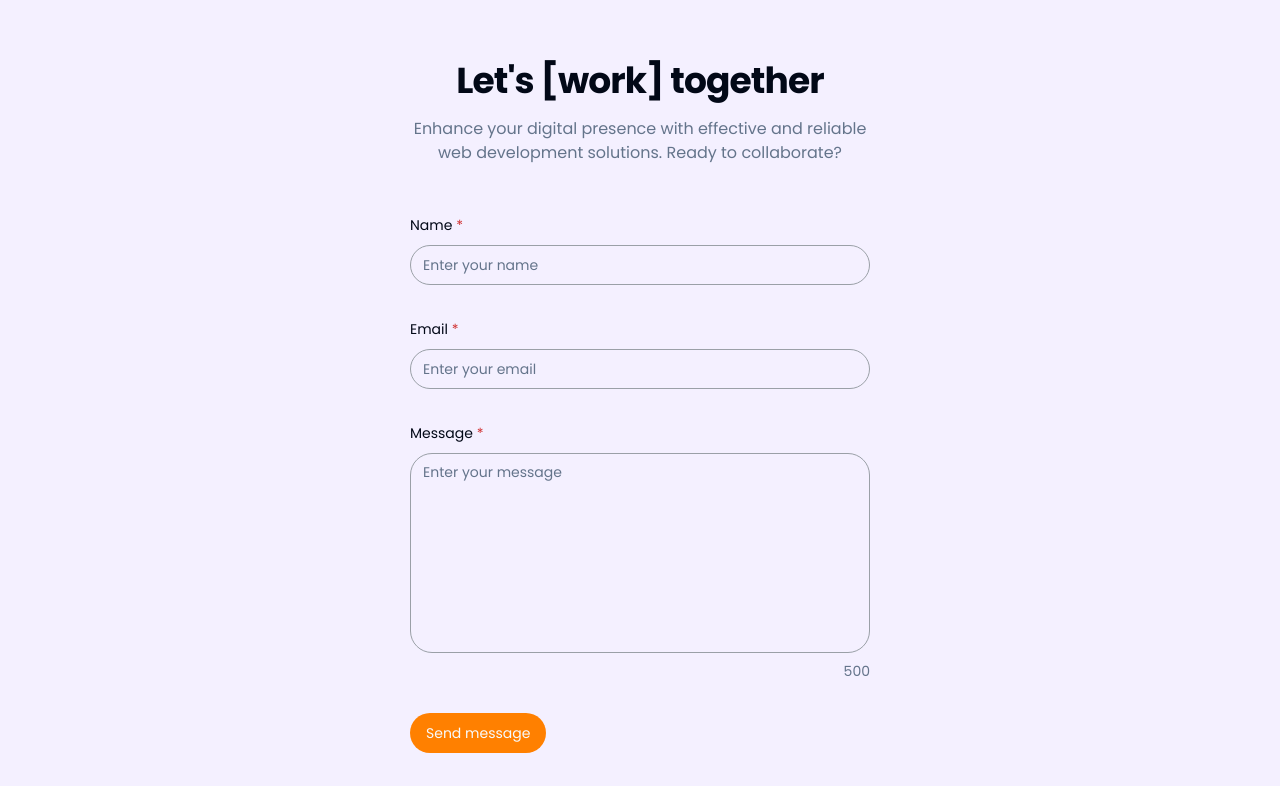
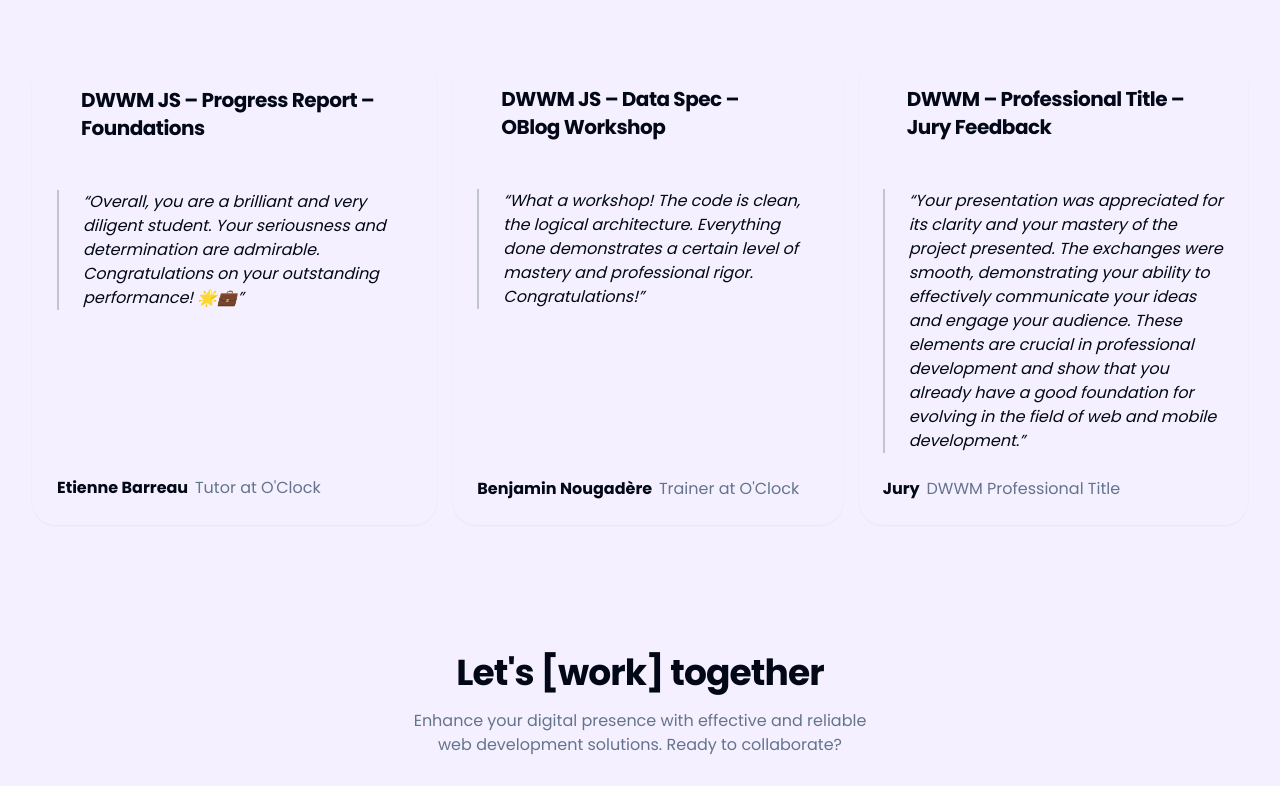
Before and after one commit to denispianelli/my-portfolio, a Next.js app: page /en in a window 1280 px wide. Shown: the part 2918-3704 px from the top of the page. Built offline with nearby package versions, Linux system fonts and the light colour scheme.

Commit message:
chore: Add Testimonials component to the page

```diff
--- a/src/app/[locale]/page.tsx
+++ b/src/app/[locale]/page.tsx
@@ -4,6 +4,7 @@ import DevProjects from '@/components/dev-projects';
 import Contact from '@/components/contact';
 
 import { getTranslations } from 'next-intl/server';
+import Testimonials from '@/components/testimonials';
 
 export async function generateMetadata({
   params: { locale },
@@ -27,6 +28,7 @@ export default function Page() {
       <AboutMe />
       <div id="portfolio" className="relative -top-[45px]"></div>
       <DevProjects />
+      <Testimonials />
       <div id="contact" className="relative -top-[45px]"></div>
       <Contact />
     </main>
--- a/src/components/dev-projects.tsx
+++ b/src/components/dev-projects.tsx
@@ -106,7 +106,7 @@ export default function DevProjects() {
         {filteredProjects.map((project: Project) => (
           <Card
             key={project.id}
-            className="grid h-[650px] w-[310px] overflow-hidden"
+            className="grid h-[650px] w-[310px] overflow-hidden border-none bg-transparent"
           >
             <CardHeader>
               <CardTitle>{project.title}</CardTitle>
@@ -134,7 +134,7 @@ export default function DevProjects() {
                   : project.descriptionFr}
               </p>
             </CardContent>
-            <CardFooter className="grid">
+            <CardFooter className="grid grid-cols-2 gap-4">
               <Link className="grid" href={project.codeLink} target="_blank">
                 <Button className="gap-2">
                   <FaGithub />
--- /dev/null
+++ b/src/components/testimonials.tsx
@@ -0,0 +1,67 @@
+import { useTranslations } from 'next-intl';
+import { Card, CardContent, CardFooter, CardHeader } from './ui/card';
+
+export default function Testimonials() {
+  const t = useTranslations('Testimonials');
+
+  return (
+    <section className="grid grid-cols-3 space-x-4 px-8 py-16">
+      <Card className="flex flex-col justify-between border-transparent bg-transparent">
+        <CardContent>
+          <CardHeader>
+            <h4 className="scroll-m-20 text-xl font-semibold tracking-tight">
+              {t('Item1.h4')}
+            </h4>
+          </CardHeader>
+          <blockquote className="mt-6 border-l-2 pl-6 italic">
+            {t('Item1.p1')}
+          </blockquote>
+        </CardContent>
+        <CardFooter>
+          <div className="flex">
+            <p className="font-bold">{t('Item1.p2')} &nbsp;</p>
+            <p className="text-muted-foreground">{t('Item1.p3')}</p>
+          </div>
+        </CardFooter>
+      </Card>
+      <Card className="flex flex-col justify-between border-none bg-transparent">
+        {' '}
+        <CardContent>
+          <CardHeader>
+            <h4 className="scroll-m-20 text-xl font-semibold tracking-tight">
+              {t('Item2.h4')}
+            </h4>
+          </CardHeader>
+          <blockquote className="mt-6 border-l-2 pl-6 italic">
+            {t('Item2.p1')}
+          </blockquote>
+        </CardContent>
+        <CardFooter>
+          <div className="flex">
+            <p className="font-bold">{t('Item2.p2')} &nbsp;</p>
+            <p className="text-muted-foreground">{t('Item2.p3')}</p>
+          </div>
+        </CardFooter>
+      </Card>
+      <Card className="flex flex-col justify-between border-none bg-transparent">
+        {' '}
+        <CardContent>
+          <CardHeader>
+            <h4 className="scroll-m-20 text-xl font-semibold tracking-tight">
+              {t('Item3.h4')}
+            </h4>
+          </CardHeader>
+          <blockquote className="mt-6 border-l-2 pl-6 italic">
+            {t('Item3.p1')}
+          </blockquote>
+        </CardContent>
+        <CardFooter>
+          <div className="flex">
+            <p className="font-bold">{t('Item3.p2')} &nbsp;</p>
+            <p className="text-muted-foreground">{t('Item3.p3')}</p>
+          </div>
+        </CardFooter>
+      </Card>
+    </section>
+  );
+}
```
Also changed, not shown: src/lib/projects-data.js.
